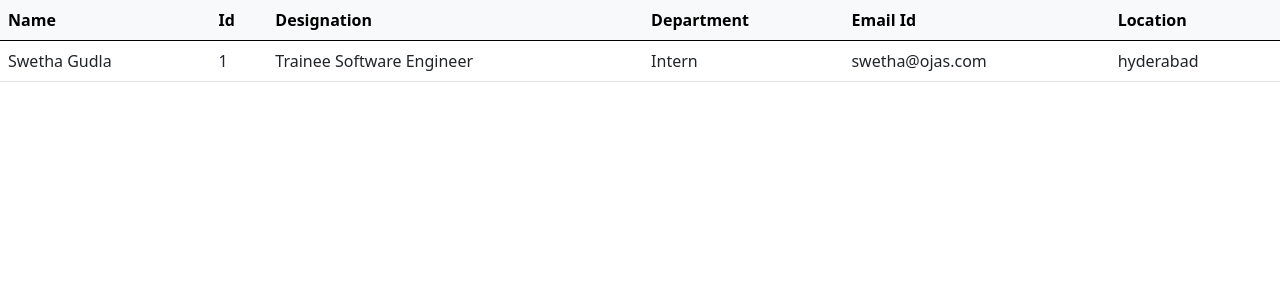
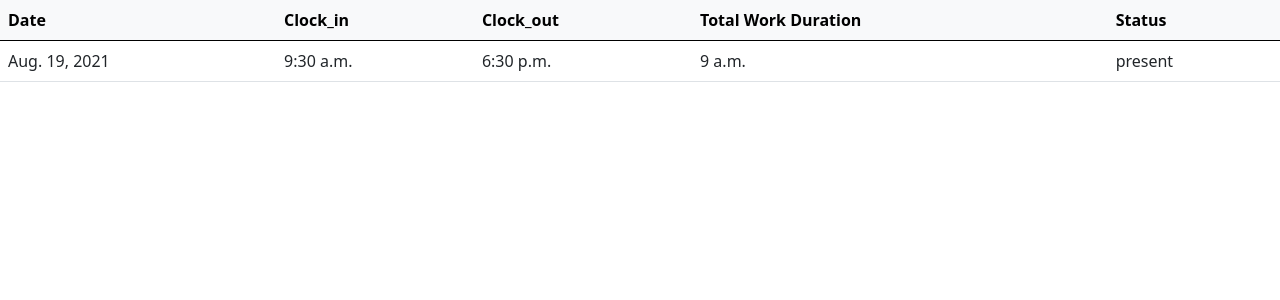
Before and after one commit to mohdabrar728/Darwinbox_Clone, a Django app: template HRMS/templates/attendance/attendance.html in a window 1280 px wide. Shown: the part 83-383 px from the top of the page. Run offline with Django 3.2, Linux system fonts and the light colour scheme; the template is opened without the code that fills it: values that come from a table or form of the project are taken from there, others are empty; data comes from the database, SQL or seed files in the repository.

Commit message:
abrar commit

```diff
--- a/HRMS/employees/views.py
+++ b/HRMS/employees/views.py
@@ -3,6 +3,7 @@ from django.shortcuts import render
 from django.views.generic import TemplateView
 from .forms import EmployeeDetailsForms
 from .models import EmployeeDetails
+from django.contrib import messages
 
 
 # Create your views here.
@@ -16,5 +17,8 @@ class EmployeeSearch(TemplateView):
         return context
 
     def post(self, request):
-        data = EmployeeDetails.objects.get(name=request.POST.get('search_by_employee_name'))
+        name = request.POST.get('search_by_employee_name').title()
+        data = EmployeeDetails.objects.filter(name__contains=name)
+        messages.info(request, f'Employee Name "{name}" Not Found in Directory')
+        print(data)
         return render(request,'employees.html', {'form': EmployeeDetailsForms, 'data': data})
--- a/HRMS/templates/attendance/attendance.html
+++ b/HRMS/templates/attendance/attendance.html
@@ -3,22 +3,21 @@
 {% if data %}
     <table class="table">
   <thead class="table-light">
-    <th>Name</th>
-    <th>Id</th>
-    <th>Designation</th>
-    <th>Department</th>
-    <th>Email Id</th>
-    <th>Location</th>
+    <th>Date</th>
+    <th>Clock_in</th>
+    <th>Clock_out</th>
+    <th>Total Work Duration</th>
+    <th>Status</th>
   </thead>
   <tbody>
-    <td>{{data.name}}</td>
-    <td>{{data.id}}</td>
-    <td>{{data.designation}}</td>
-    <td>{{data.department}}</td>
-    <td>{{data.email_id}}</td>
-    <td>{{data.location}}</td>
+{% for i in data %}
+    <td>{{i.date}}</td>
+    <td>{{i.clock_in}}</td>
+    <td>{{i.clock_out}}</td>
+    <td>{{i.total_work_duration}}</td>
+    <td>{{i.status}}</td>
+{% endfor %}
   </tbody>
 </table>
-</div>
 {% endif %}
 {% endblock content %}
--- a/HRMS/templates/home.html
+++ b/HRMS/templates/home.html
@@ -60,7 +60,7 @@
                 <div class="card">
                     <div class="card-body">
                         <div style="border:1px solid grey;border-radius:15px;background-color:rgba(0,0,0,0.1)">
-                            <a class="btn" href="/attendance">
+                            <a class="btn" href="attendance">
                                 <img src='{% static "images/attendance.png" %}'>
                             </a>
                         </div>
```
Also changed, not shown: HRMS/attendance/views.py (+10 -4 lines), HRMS/templates/employees.html (+16 -6 lines).
